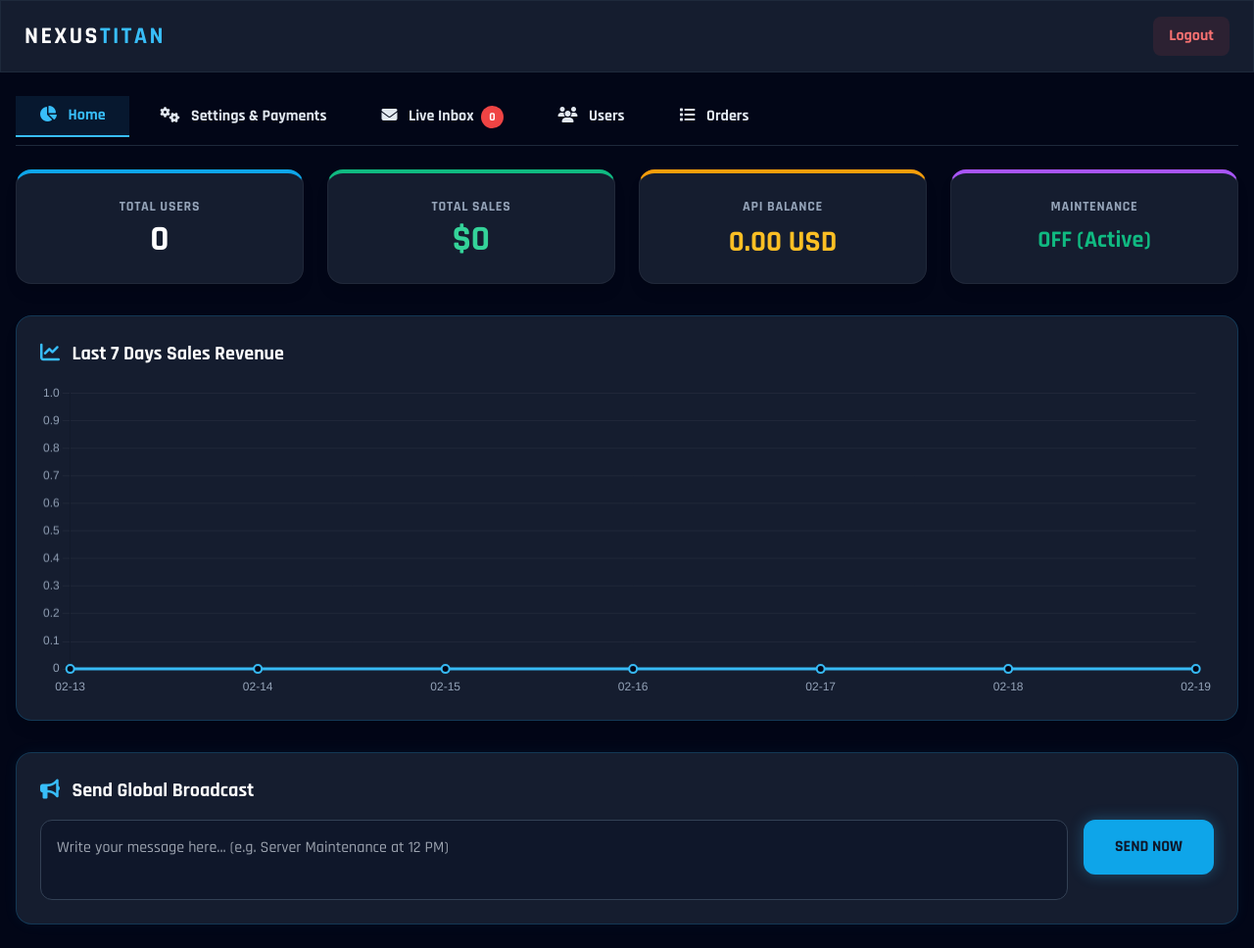
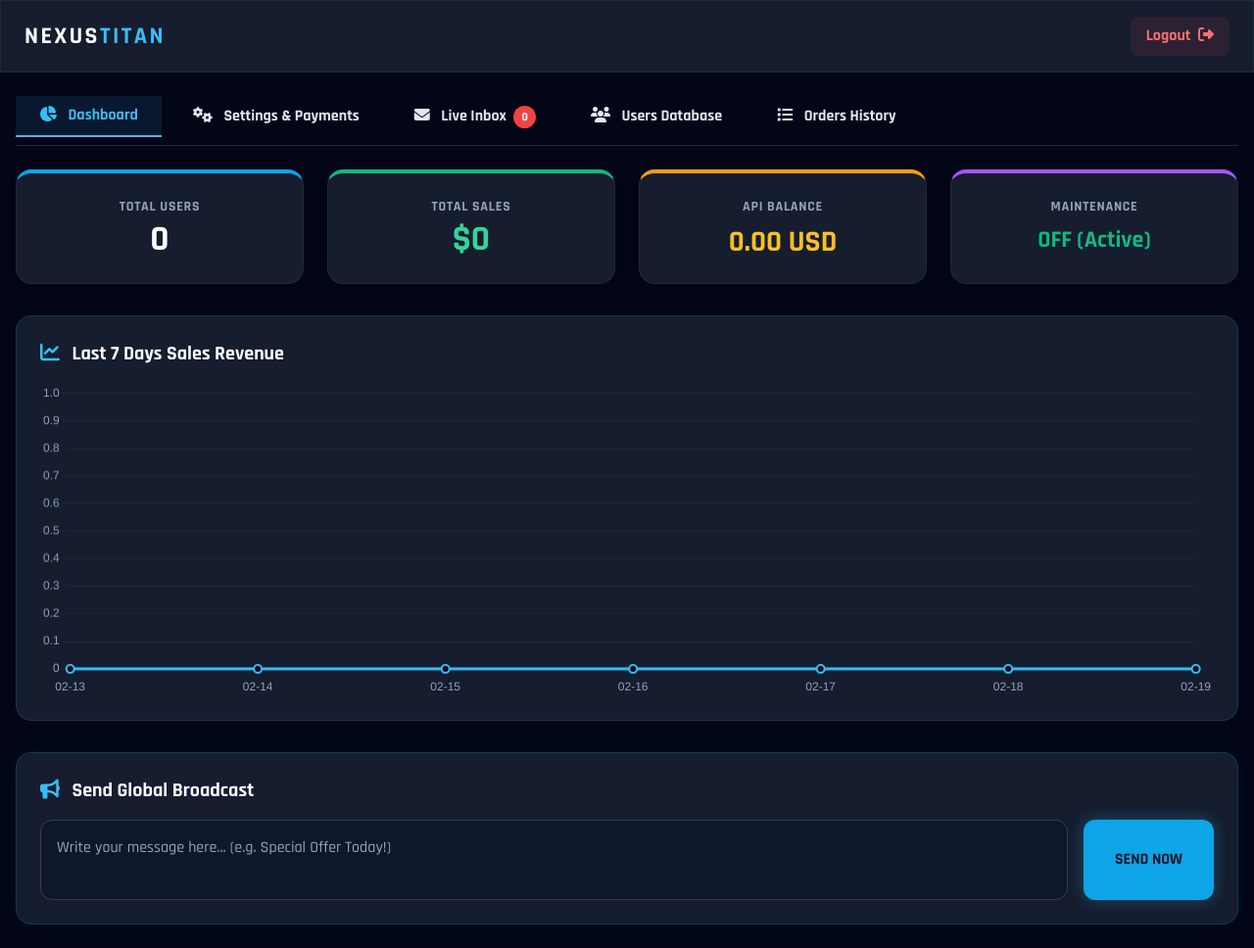
Before and after one commit to ome1111/Smm-panel, a Flask app: page /admin in a window 1280 px wide. Shown: the whole page at 98% size. Run offline with Flask 3, Linux system fonts and the light colour scheme; the visitor is signed in with stand-in values (Sample User, id 1); data that the repository does not hold is empty; some libraries are stand-ins or nearby versions.

Commit message:
Update admin.html

```diff
--- a/templates/admin.html
+++ b/templates/admin.html
@@ -15,22 +15,26 @@
         .tab-content { display: none; }
         .tab-content.active { display: block; animation: fadeIn 0.3s ease; }
         @keyframes fadeIn { from { opacity: 0; transform: translateY(10px); } to { opacity: 1; transform: translateY(0); } }
+        .custom-scrollbar::-webkit-scrollbar { width: 6px; }
+        .custom-scrollbar::-webkit-scrollbar-track { background: rgba(15, 23, 42, 0.5); border-radius: 8px; }
+        .custom-scrollbar::-webkit-scrollbar-thumb { background: rgba(56, 189, 248, 0.3); border-radius: 8px; }
+        .custom-scrollbar::-webkit-scrollbar-thumb:hover { background: rgba(56, 189, 248, 0.6); }
     </style>
 </head>
 <body class="text-slate-200">
 
     <nav class="glass-card sticky top-0 z-50 px-6 py-4 flex justify-between items-center border-b border-slate-800">
         <h1 class="text-2xl font-bold text-white tracking-widest">NEXUS<span class="text-sky-400">TITAN</span></h1>
-        <a href="/logout" class="px-4 py-2 bg-red-500/10 text-red-400 hover:bg-red-500 hover:text-white rounded-lg transition-colors font-bold">Logout</a>
+        <a href="/logout" class="px-4 py-2 bg-red-500/10 text-red-400 hover:bg-red-500 hover:text-white rounded-lg transition-colors font-bold">Logout <i class="fa-solid fa-right-from-bracket ml-1"></i></a>
     </nav>
 
     <div class="max-w-7xl mx-auto px-4 mt-6">
-        <div class="flex space-x-2 border-b border-slate-800 overflow-x-auto pb-2">
-            <button onclick="switchTab('dashboard')" id="tab-dashboard" class="tab-btn active px-6 py-2 font-bold whitespace-nowrap"><i class="fa-solid fa-chart-pie mr-2"></i> Home</button>
+        <div class="flex space-x-2 border-b border-slate-800 overflow-x-auto pb-2 custom-scrollbar">
+            <button onclick="switchTab('dashboard')" id="tab-dashboard" class="tab-btn active px-6 py-2 font-bold whitespace-nowrap"><i class="fa-solid fa-chart-pie mr-2"></i> Dashboard</button>
             <button onclick="switchTab('settings')" id="tab-settings" class="tab-btn px-6 py-2 font-bold whitespace-nowrap"><i class="fa-solid fa-gears mr-2"></i> Settings & Payments</button>
             <button onclick="switchTab('tickets')" id="tab-tickets" class="tab-btn px-6 py-2 font-bold whitespace-nowrap"><i class="fa-solid fa-envelope mr-2"></i> Live Inbox <span class="bg-red-500 text-white text-xs px-2 py-1 rounded-full ml-1">{{ tickets|length }}</span></button>
-            <button onclick="switchTab('users')" id="tab-users" class="tab-btn px-6 py-2 font-bold whitespace-nowrap"><i class="fa-solid fa-users mr-2"></i> Users</button>
-            <button onclick="switchTab('orders')" id="tab-orders" class="tab-btn px-6 py-2 font-bold whitespace-nowrap"><i class="fa-solid fa-list mr-2"></i> Orders</button>
+            <button onclick="switchTab('users')" id="tab-users" class="tab-btn px-6 py-2 font-bold whitespace-nowrap"><i class="fa-solid fa-users mr-2"></i> Users Database</button>
+            <button onclick="switchTab('orders')" id="tab-orders" class="tab-btn px-6 py-2 font-bold whitespace-nowrap"><i class="fa-solid fa-list mr-2"></i> Orders History</button>
         </div>
     </div>
 
@@ -64,9 +68,9 @@
             <div class="glass-card rounded-2xl p-6 border border-sky-500/20 shadow-[0_0_15px_rgba(56,189,248,0.05)]">
                 <h3 class="text-xl font-bold text-white mb-4"><i class="fa-solid fa-bullhorn text-sky-400 mr-2"></i> Send Global Broadcast</h3>
                 <form action="/send_broadcast" method="POST" class="flex flex-col md:flex-row gap-4">
-                    <textarea name="msg" rows="2" required placeholder="Write your message here... (e.g. Server Maintenance at 12 PM)"
+                    <textarea name="msg" rows="2" required placeholder="Write your message here... (e.g. Special Offer Today!)"
                         class="flex-1 bg-slate-900 border border-slate-700 rounded-xl p-4 text-white focus:outline-none focus:border-sky-500 resize-none"></textarea>
-                    <button type="submit" class="bg-sky-500 hover:bg-sky-400 text-slate-900 font-bold px-8 py-4 rounded-xl transition-all h-full shadow-[0_0_15px_rgba(56,189,248,0.3)]">
+                    <button type="submit" class="bg-sky-500 hover:bg-sky-400 text-slate-900 font-bold px-8 py-4 rounded-xl transition-all shadow-[0_0_15px_rgba(56,189,248,0.3)]">
                         SEND NOW
                     </button>
                 </form>
@@ -122,15 +126,14 @@
                     </div>
                 </div>
 
-                <div class="glass-card p-6 rounded-2xl border border-purple-500/20 md:col-span-2 shadow-lg">
-                    <h3 class="text-xl font-bold mb-4 text-purple-400"><i class="fa-solid fa-eye-slash mr-2"></i> Hide Bad / Slow Services</h3>
-                    <p class="text-sm text-slate-400 mb-4">If a service is dropping or slow, enter its ID here to instantly remove it from the bot menu.</p>
+                <div class="glass-card p-6 rounded-2xl border border-purple-500/20 shadow-lg">
+                    <h3 class="text-xl font-bold mb-4 text-purple-400"><i class="fa-solid fa-eye-slash mr-2"></i> Hide Bad Services</h3>
                     <form action="/toggle_service" method="POST" class="flex gap-4">
                         <input type="hidden" name="action" value="hide">
-                        <input type="text" name="sid" placeholder="Enter Service ID to Hide (e.g. 1045)" required class="flex-1 bg-slate-900 border border-slate-700 p-3 rounded-lg text-white focus:border-purple-500 outline-none">
-                        <button type="submit" class="bg-purple-500 hover:bg-purple-400 text-white px-8 py-3 rounded-lg font-bold transition-all shadow-lg">Hide Service</button>
+                        <input type="text" name="sid" placeholder="Service ID" required class="flex-1 bg-slate-900 border border-slate-700 p-3 rounded-lg text-white focus:border-purple-500 outline-none">
+                        <button type="submit" class="bg-purple-500 hover:bg-purple-400 text-white px-6 py-3 rounded-lg font-bold transition-all shadow-lg">Hide</button>
                     </form>
-                    <div class="flex flex-wrap gap-2 mt-4 bg-slate-900/50 p-4 rounded-xl min-h-[60px]">
+                    <div class="flex flex-wrap gap-2 mt-4 bg-slate-900/50 p-4 rounded-xl min-h-[60px] max-h-[150px] overflow-y-auto custom-scrollbar">
                         {% for sid in settings.hidden_services %}
                         <form action="/toggle_service" method="POST" class="inline">
                             <input type="hidden" name="action" value="unhide"><input type="hidden" name="sid" value="{{ sid }}">
@@ -143,13 +146,36 @@
                         {% endfor %}
                     </div>
                 </div>
+
+                <div class="glass-card p-6 rounded-2xl border border-blue-500/20 shadow-lg">
+                    <h3 class="text-xl font-bold mb-4 text-blue-400"><i class="fa-solid fa-link mr-2"></i> Force Join Channels</h3>
+                    <form action="/add_channel" method="POST" class="flex gap-4 mb-4">
+                        <input type="text" name="channel" required placeholder="Channel Username (e.g. @MyChannel)" class="flex-1 bg-slate-900 border border-slate-700 rounded-xl p-3 text-white focus:outline-none focus:border-blue-500">
+                        <button type="submit" class="bg-blue-500 hover:bg-blue-400 text-white font-bold px-6 py-3 rounded-xl transition-all shadow-lg">
+                            <i class="fa-solid fa-plus mr-1"></i> Add
+                        </button>
+                    </form>
+
+                    <div class="flex flex-wrap gap-3 mt-4 bg-slate-900/50 p-4 rounded-xl min-h-[60px] max-h-[150px] overflow-y-auto custom-scrollbar">
+                        {% for ch in channels %}
+                        <div class="bg-slate-800 border border-slate-700 px-4 py-2 rounded-lg flex items-center gap-3">
+                            <span class="text-sky-400 font-bold">{{ ch }}</span>
+                            <a href="/del_channel/{{ ch|replace('@', '') }}" class="text-red-400 hover:text-red-300 transition-colors" title="Remove Channel"><i class="fa-solid fa-times text-lg"></i></a>
+                        </div>
+                        {% else %}
+                        <p class="text-slate-500 text-sm w-full text-center">No channels added yet.</p>
+                        {% endfor %}
+                    </div>
+                    <p class="text-xs text-amber-500 mt-4"><i class="fa-solid fa-triangle-exclamation"></i> Warning: Your bot MUST be an Admin in these channels!</p>
+                </div>
+
             </div>
         </div>
 
         <div id="content-tickets" class="tab-content">
             <div class="glass-card rounded-2xl p-6 border border-amber-500/20 shadow-lg">
                 <h3 class="text-xl font-bold mb-6 text-amber-400"><i class="fa-solid fa-envelope mr-2"></i> Pending Support Tickets</h3>
-                <div class="space-y-4">
+                <div class="space-y-4 max-h-[600px] overflow-y-auto custom-scrollbar pr-2">
                     {% for t in tickets %}
                     <div class="bg-slate-900 p-5 rounded-xl border border-slate-700 hover:border-amber-500/30 transition-colors">
                         <div class="flex justify-between items-center text-sm text-slate-400 mb-3 border-b border-slate-800 pb-2">
@@ -180,10 +206,10 @@
                     <h3 class="text-xl font-bold text-white"><i class="fa-solid fa-users mr-2 text-sky-400"></i> All Users Database</h3>
                     <input type="text" id="searchUser" onkeyup="searchTable('searchUser', 'userTable')" placeholder="Search ID/Name..." class="bg-slate-950 border border-slate-700 rounded-lg px-4 py-2 text-sm text-white focus:outline-none focus:border-sky-500 w-full md:w-64">
                 </div>
-                <div class="overflow-x-auto">
+                <div class="overflow-x-auto max-h-[600px] overflow-y-auto custom-scrollbar">
                     <table class="w-full text-left border-collapse" id="userTable">
-                        <thead>
-                            <tr class="bg-slate-950 text-slate-400 text-xs uppercase tracking-wider">
+                        <thead class="sticky top-0 bg-slate-950 z-10">
+                            <tr class="text-slate-400 text-xs uppercase tracking-wider">
                                 <th class="p-4 whitespace-nowrap">User Details</th>
                                 <th class="p-4">Balance</th>
                                 <th class="p-4">Spent</th>
@@ -225,10 +251,10 @@
                     <h3 class="text-xl font-bold text-white"><i class="fa-solid fa-list-check mr-2 text-emerald-400"></i> Latest Orders History</h3>
                     <input type="text" id="searchOrder" onkeyup="searchTable('searchOrder', 'orderTable')" placeholder="Search Link/OID..." class="bg-slate-950 border border-slate-700 rounded-lg px-4 py-2 text-sm text-white focus:outline-none focus:border-emerald-500 w-full md:w-64">
                 </div>
-                <div class="overflow-x-auto">
+                <div class="overflow-x-auto max-h-[600px] overflow-y-auto custom-scrollbar">
                     <table class="w-full text-left border-collapse" id="orderTable">
-                        <thead>
-                            <tr class="bg-slate-950 text-slate-400 text-xs uppercase tracking-wider">
+                        <thead class="sticky top-0 bg-slate-950 z-10">
+                            <tr class="text-slate-400 text-xs uppercase tracking-wider">
                                 <th class="p-4">OID</th>
                                 <th class="p-4">User ID</th>
                                 <th class="p-4 min-w-[200px]">Link / Target</th>
```
